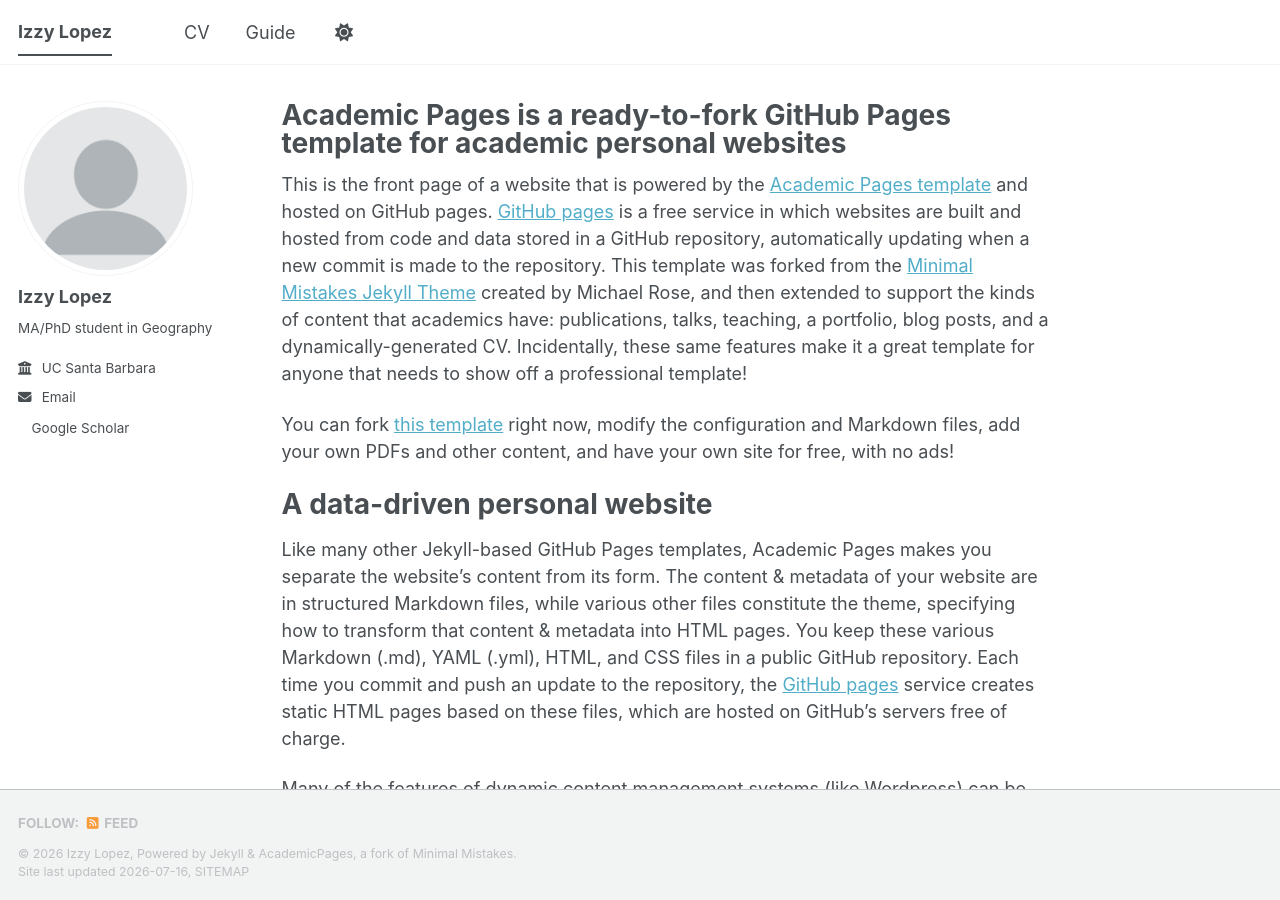
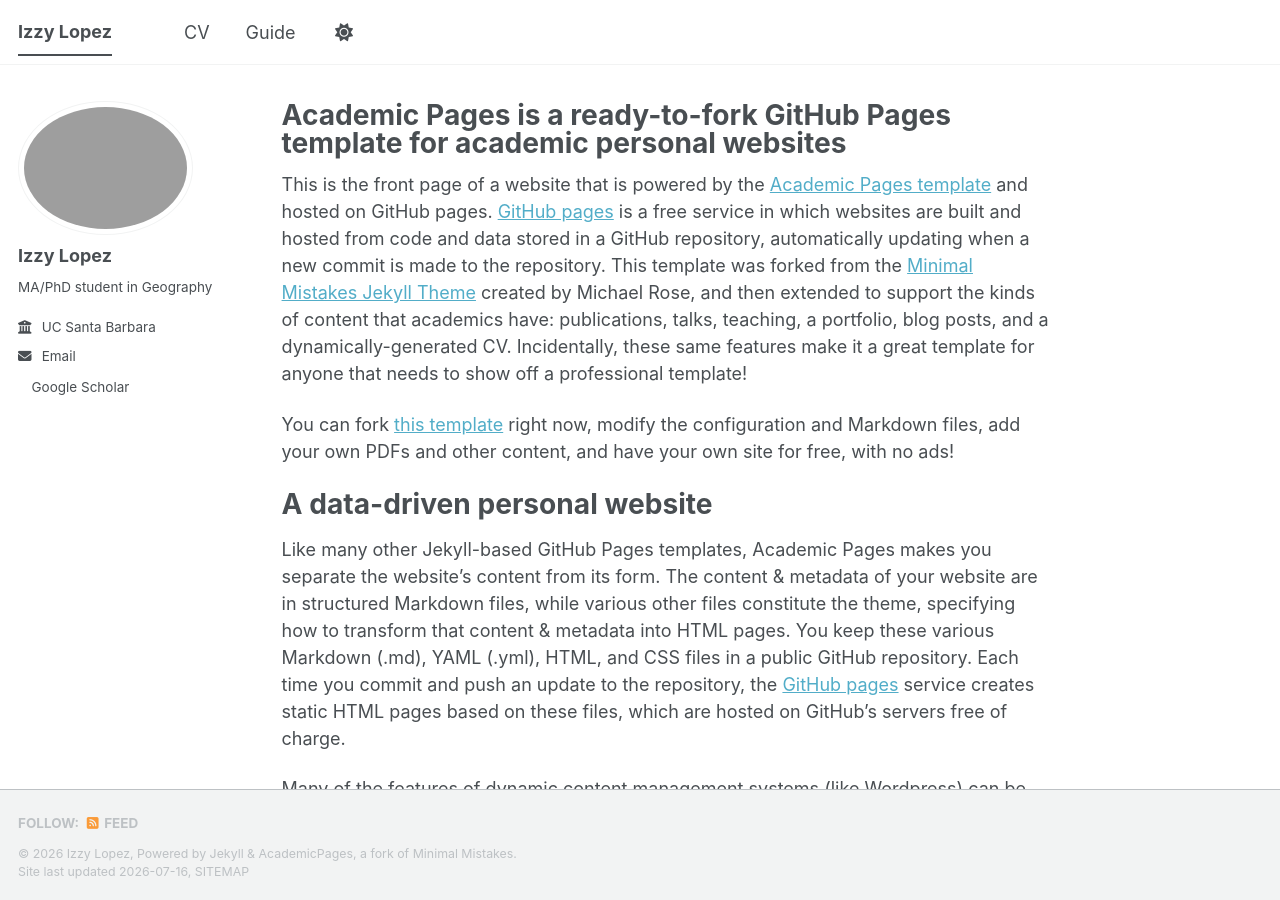
Before and after one commit to izzyslopez/izzyslopez.github.io, a Jekyll site: the page built from _pages/about.md, in a window 1280 px wide and 900 px high. Built offline with Jekyll 4.4.1, drawn with Linux system fonts in a browser that asks for light colours; a style sheet for code colours, icons or effects is not loaded.

Commit message:
Update _config.yml

```diff
--- a/_config.yml
+++ b/_config.yml
@@ -23,7 +23,7 @@ repository               : "academicpages/academicpages.github.io"
 #               Additional customization can be done by editing /_includes/author-profile.html
 author:
   # Biographic information
-  avatar           : "profile.png"
+  avatar           : "IMG_5415.png"
   name             : "Izzy Lopez"
   pronouns         : # example: "she/her/hers"
   bio              : "MA/PhD student in Geography"
```
